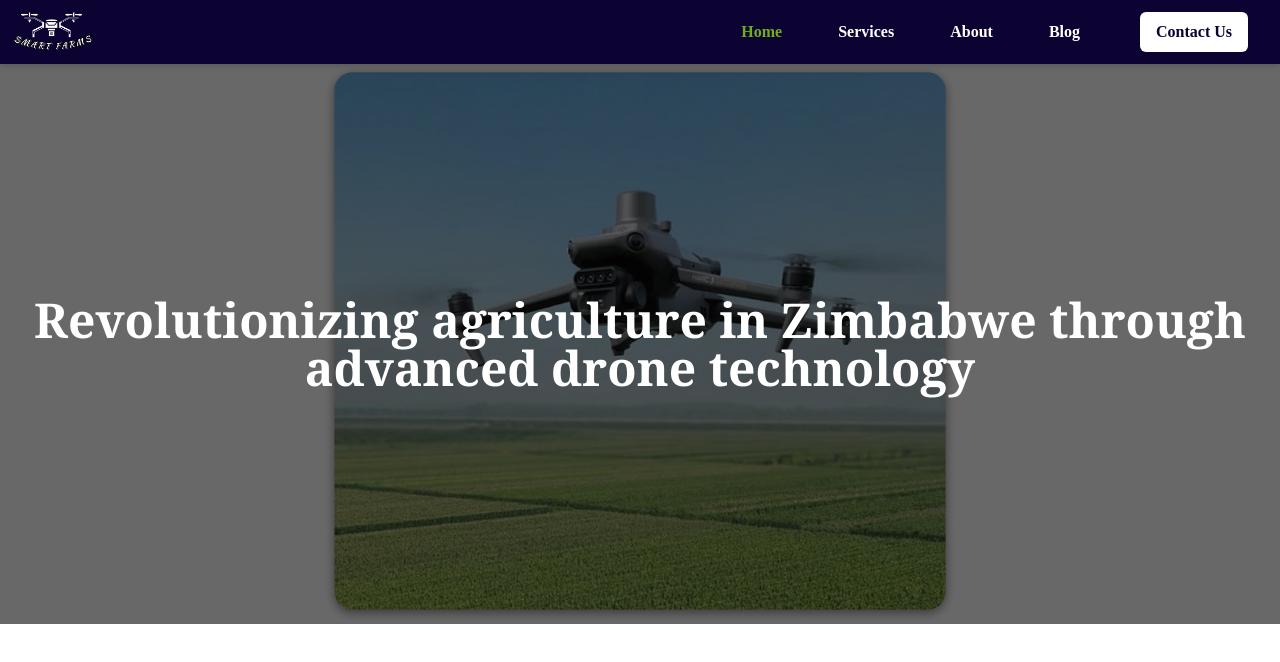
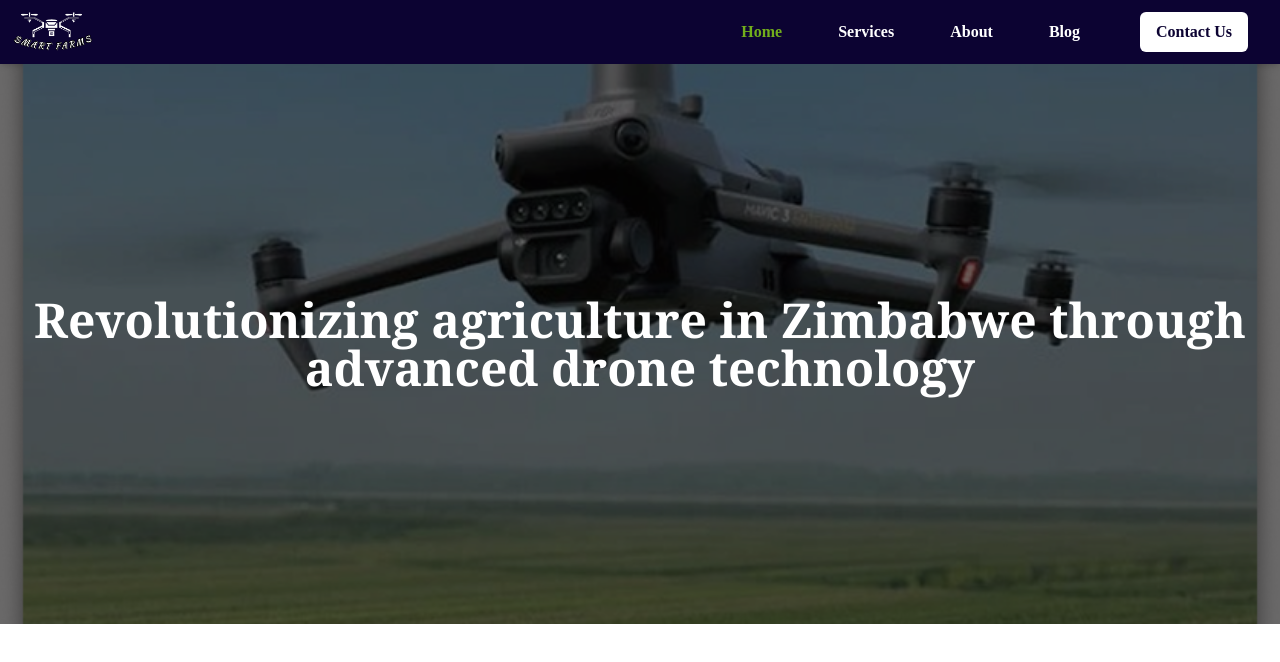
Before and after one commit to HudsonWayne/Smart-Farms, a Next.js app: page / in a window 1280 px wide. Shown: the top 662 px of the page. Built offline with nearby package versions, Linux system fonts and the light colour scheme; a web font is replaced by a local one.

Commit message:
initial commit

```diff
--- a/src/components/Carousel.tsx
+++ b/src/components/Carousel.tsx
@@ -44,7 +44,7 @@ const Carousel = () => {
           <img
             src={img}
             alt={`Slide ${i}`}
-            className="w-full h-full object-contain"
+            className="w-full h-full object-cover"
             draggable={false}
           />
           {/* Overlay with color #050404 */}
```
